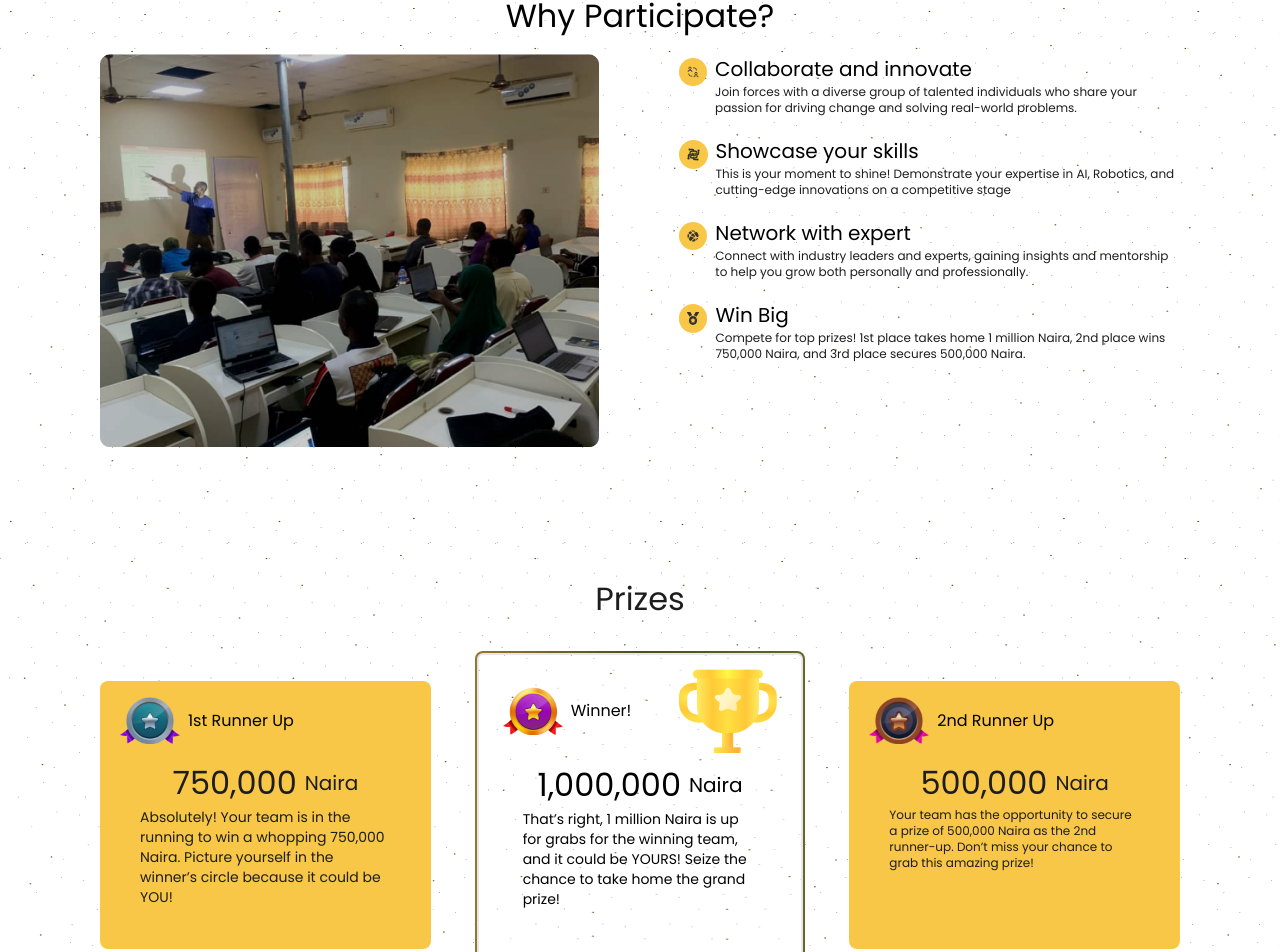
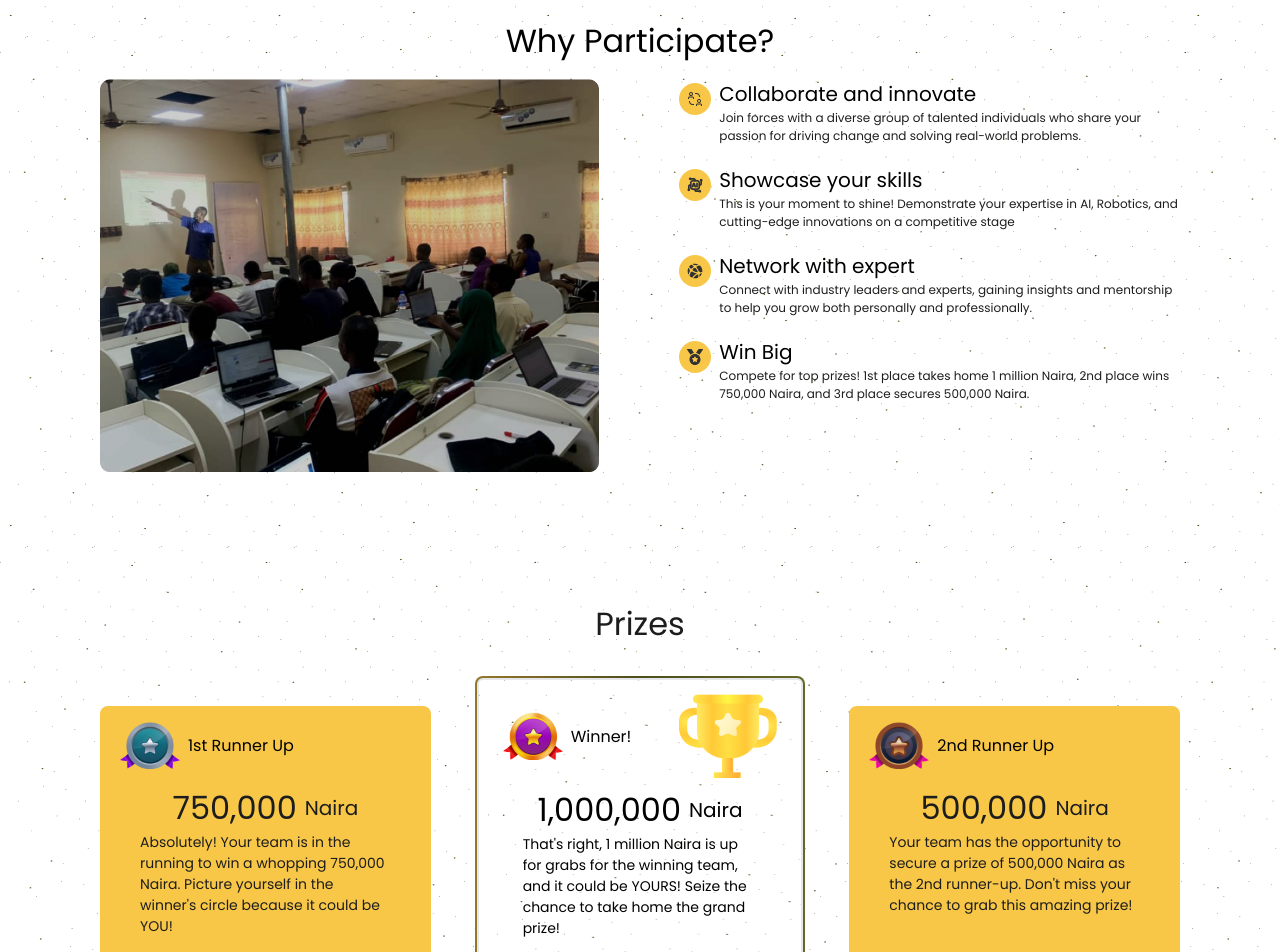
Before and after one commit to Moshood-Kausar/rain-hackathon, a Next.js app: page / in a window 1280 px wide. Shown: the part 1844-2796 px from the top of the page. Built offline with nearby package versions, Linux system fonts and the light colour scheme.

Commit message:
update: bugs fix and clean ups

```diff
--- a/app/components/Prizes.jsx
+++ b/app/components/Prizes.jsx
@@ -18,7 +18,7 @@ export default function Prizes(){
                 </div>
                 <div className='mt-[15px] mb-1 md:mb-[50px] md:px-5 text-dark'>
                     <h3 className='flex mx-auto w-fit items-center text-center text-[24px] md:text-[32px] font-medium'>750,000 <span className='ml-2 text-xl'>Naira</span></h3>
-                    <p className="text-xs md:text-sm">Absolutely! Your team is in the running to win a whopping 750,000 Naira. Picture yourself in the winner’s circle because it could be YOU!</p>
+                    <p className="text-xs md:text-sm">Absolutely! Your team is in the running to win a whopping 750,000 Naira. Picture yourself in the winner&apos;s circle because it could be YOU!</p>
                 </div>
         </div>
         <div className="order-0 xl:order-1 p-[2px] md:col-span-2 xl:col-span-1 mx-auto w-fit h-fit rounded-lg bg-gradient-to-r from-[#95772B] via-[#4C4E1C] to-[#666828]">
@@ -34,7 +34,7 @@ export default function Prizes(){
                 </div>
                 <div className='mb-3 md:mb-[66px] md:px-5'>
                     <h3 className='flex mx-auto w-fit items-center text-center text-[24px] md:text-[32px] font-medium'>1,000,000 <span className='ml-2 text-xl'>Naira</span></h3>
-                    <p className="text-xs md:text-sm">That’s right, 1 million Naira is up for grabs for the winning team, and it could be YOURS! Seize the chance to take home the grand prize!</p>
+                    <p className="text-xs md:text-sm">That&apos;s right, 1 million Naira is up for grabs for the winning team, and it could be YOURS! Seize the chance to take home the grand prize!</p>
                 </div>
             </div>
         </div>
@@ -45,7 +45,7 @@ export default function Prizes(){
             </div>
             <div className='mt-[15px] mb-1 md:mb-[50px] md:px-5 text-dark'>
                 <h3 className='flex mx-auto w-fit items-center text-center text-[24px] md:text-[32px] font-medium'>500,000 <span className='ml-2 text-xl'>Naira</span></h3>
-                <p className="text-xs">Your team has the opportunity to secure a prize of 500,000 Naira as the 2nd runner-up. Don’t miss your chance to grab this amazing prize!</p>
+                <p className="text-xs md:text-sm">Your team has the opportunity to secure a prize of 500,000 Naira as the 2nd runner-up. Don&apos;t miss your chance to grab this amazing prize!</p>
             </div>
         </div>
         </div>
--- a/app/components/Timeline.jsx
+++ b/app/components/Timeline.jsx
@@ -33,7 +33,7 @@ export default function Timeline(){
                         <FlowCurveReverse />
                     </div>
                 </div>
-                <div className="ml-auto md:ml-[445px] mt-6 flex">
+                <div className="ml-auto md:ml-[385px] lg:ml-[445px] mt-6 flex">
                         <FlowCurve />
                     <div className="gradient-dark py-[15px] px-7 rounded-[10px] w-fit max-w-[245px] text-white flex flex-col items-center mt-4 md:mt-5 ml-2">
                         <h3 className="text-sm md:text-xl font-medium text-center">Building Phase</h3>
--- a/app/components/WhyParticipate.jsx
+++ b/app/components/WhyParticipate.jsx
@@ -54,13 +54,13 @@ export default function WhyParticipate() {
           <div className="flex flex-col gap-5">
             {participateList.map((item, index) => (
               <div key={index} className="flex justify-start items-start gap-2">
-                <div className="bg-primary p-2 rounded-full mt-1">
+                <div className="bg-primary flex justify-center items-center p-2 rounded-full mt-1">
                   <Image
                     src={item.image}
                     alt="benefit icons"
                     layout="intrinsic"
                     width={20} height={20}
-                    className=""
+                    className="min-w-4"
                   />
                 </div>
 
--- a/app/globals.css
+++ b/app/globals.css
@@ -5,6 +5,12 @@
 @layer utilities {
   .text-balance {
     text-wrap: balance;
+  }
+}
+
+@layer base {
+  p {
+    line-height: normal !important;
   }
 }
 
```
